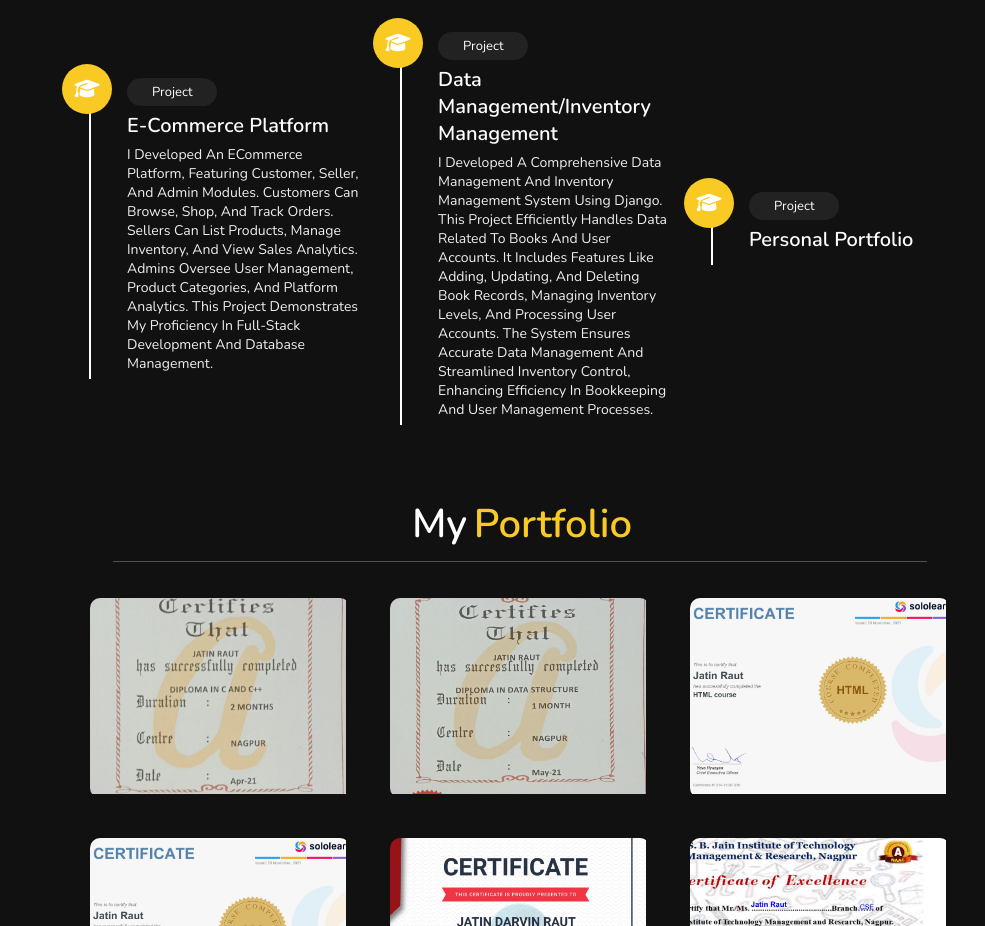
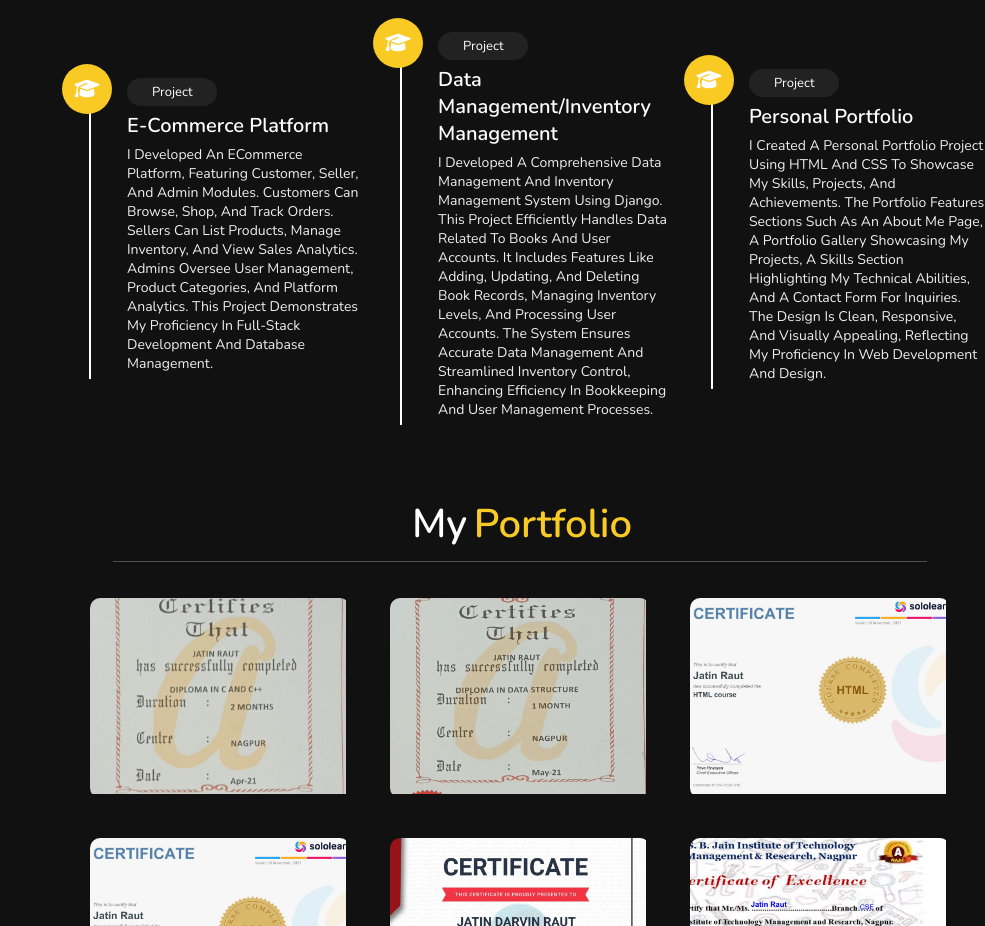
Before and after one commit to ErJatinRaut/portfolio, a plain HTML site: page index.html in a window 1280 px wide. Shown: the part 2020-2946 px from the top of the page, without its empty margins (295-1280 px from the left). Drawn offline with nearby package versions, Linux system fonts and the light colour scheme; a script that the page names is missing.

Commit message:
Update index.html

```diff
--- a/index.html
+++ b/index.html
@@ -153,7 +153,7 @@
         <i class="fas fa-graduation-cap"></i>
         <span>Project</span>
         <h3>personal portfolio</h3>
-        <p></p>
+        <p>I created a personal portfolio project using HTML and CSS to showcase my skills, projects, and achievements. The portfolio features sections such as an About Me page, a portfolio gallery showcasing my projects, a skills section highlighting my technical abilities, and a contact form for inquiries. The design is clean, responsive, and visually appealing, reflecting my proficiency in web development and design.</p>
     </div>
 
 </div>
```
